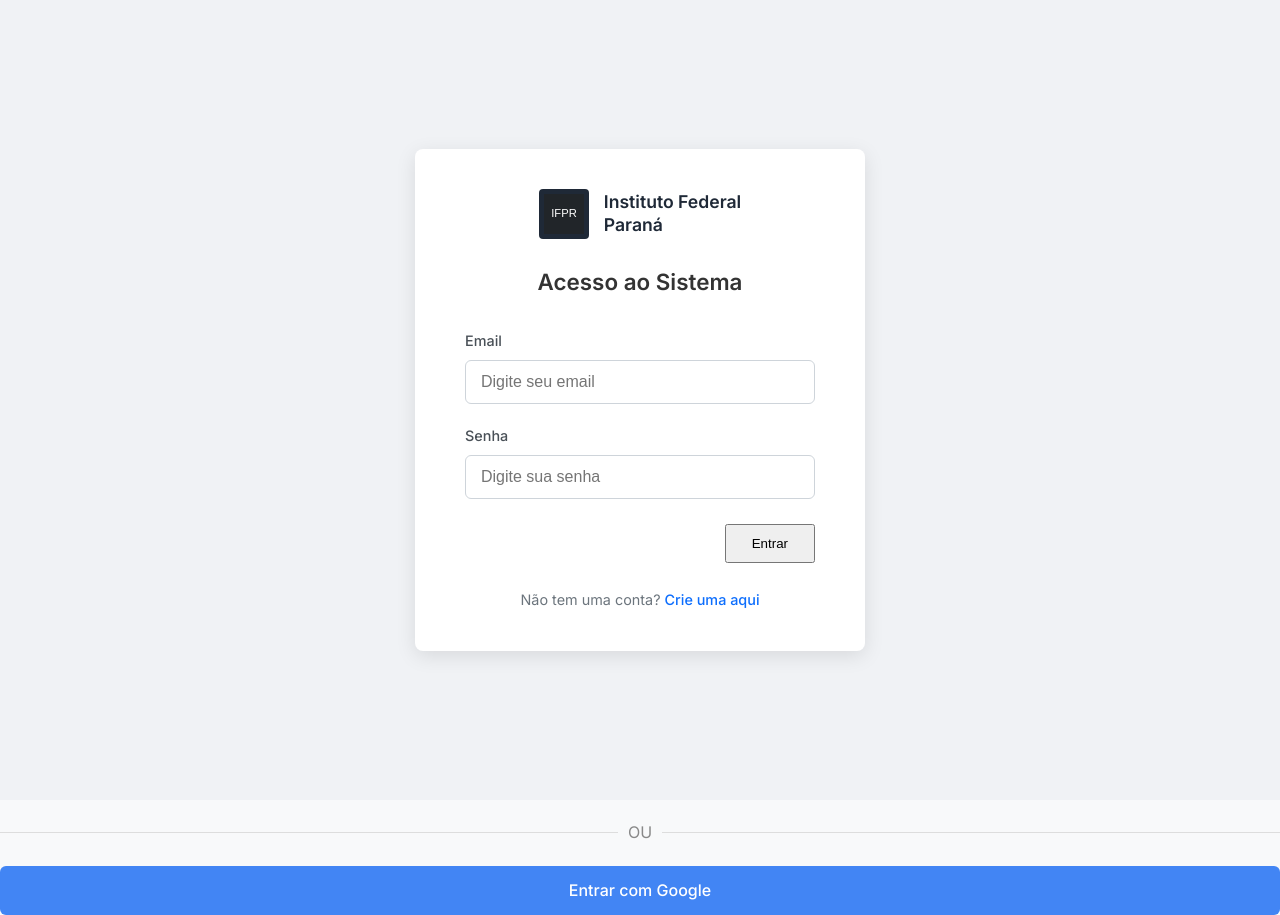
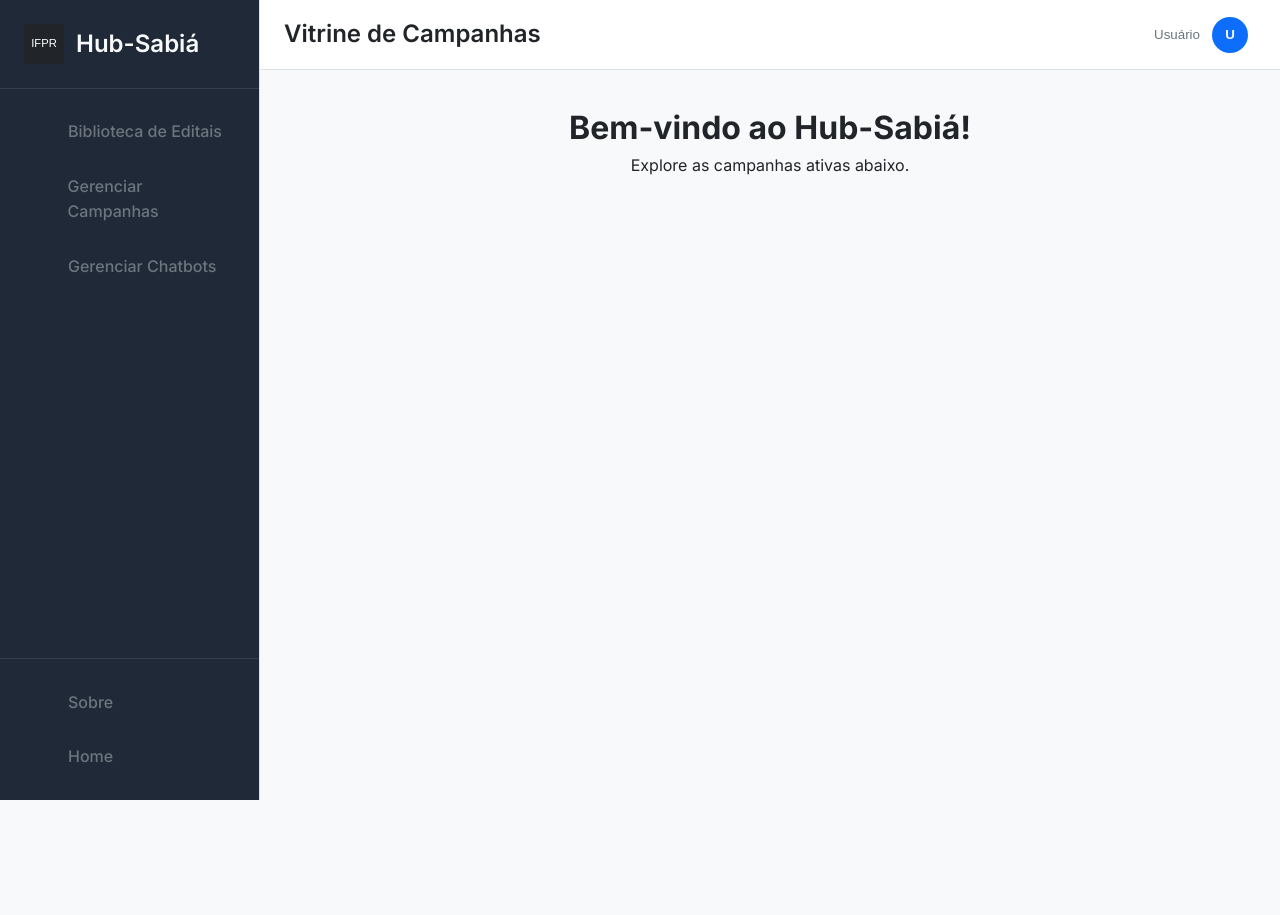
Before and after one commit to HubSabia/HubSabia_Front_e_Back, a Vue app in the folder frontend/: page / in a window 1280 px wide. Before the commit this address led to /login. After the commit the page ends 800 px from the top, so only its background shows below. Built offline with nearby package versions, Linux system fonts and the light colour scheme.

Commit message:
Frondend para vitrine

```diff
--- a/frontend/package.json
+++ b/frontend/package.json
@@ -13,7 +13,7 @@
     "axios": "^1.9.0",
     "jwt-decode": "^4.0.0",
     "marked": "^15.0.12",
-    "pinia": "^3.0.3",
+    "pinia": "^3.0.4",
     "vue": "^3.5.13",
     "vue-router": "^4.5.1",
     "vue-toastification": "^2.0.0-rc.5"
--- a/frontend/src/router/index.js
+++ b/frontend/src/router/index.js
@@ -1,6 +1,12 @@
 import { createRouter, createWebHistory } from 'vue-router';
 
 const routes = [
+  {
+    path: '/',
+    name: 'Vitrine',
+    component: () => import('@/views/VitrineView.vue'),
+    meta: { title: 'Vitrine de Campanhas' }
+  },
   {
     path: '/login',
     name: 'Login',
@@ -12,10 +18,6 @@ const routes = [
     name: 'Register',
     component: () => import('@/views/RegisterView.vue'),
     meta: { title: 'Registrar' }
-  },
-  {
-    path: '/',
-    redirect: '/login'
   },
   {
       path: '/login-success',
--- /dev/null
+++ b/frontend/src/stores/authStore.js
@@ -0,0 +1,31 @@
+import { defineStore } from 'pinia';
+import { ref, computed } from 'vue';
+import { jwtDecode } from 'jwt-decode';
+
+export const useAuthStore = defineStore('auth', () => {
+    // ESTADO: Armazena o token e as informações do usuário
+    const token = ref(localStorage.getItem('authToken'));
+    const user = ref(token.value ? jwtDecode(token.value).usuario : null);
+
+    // GETTERS (COMPUTED): Informações derivadas do estado
+    const isAuthenticated = computed(() => !!token.value);
+    const isAdmin = computed(() => user.value?.role === 'admin');
+
+    // AÇÕES (FUNCTIONS): Funções que modificam o estado
+    function login(newToken) {
+        token.value = newToken;
+        localStorage.setItem('authToken', newToken);
+        user.value = jwtDecode(newToken).usuario;
+    }
+
+    function logout() {
+        token.value = null;
+        user.value = null;
+        localStorage.removeItem('authToken');
+        // Redireciona para a página de login
+        window.location.href = '/login';
+    }
+
+    // Retorna tudo o que os componentes precisam acessar
+    return { token, user, isAuthenticated, isAdmin, login, logout };
+});
--- a/frontend/src/views/LoginSuccessView.vue
+++ b/frontend/src/views/LoginSuccessView.vue
@@ -10,10 +10,12 @@
 <script setup>
 import { onMounted } from 'vue';
 import { useRoute, useRouter } from 'vue-router';
+import { useAuthStore } from '@/stores/authStore';
 
 onMounted(() => {
   const route = useRoute();
   const router = useRouter();
+  const authStore = useAuthStore();
 
   // 1. Pega o token que o nosso backend enviou pela URL
   const token = route.query.token;
@@ -22,6 +24,7 @@ onMounted(() => {
     // 2. Salva o token no localStorage, para que o usuário continue logado
     localStorage.setItem('authToken', token);
 
+    authStore.login(token);
     // 3. Redireciona o usuário para a página principal do dashboard (ou outra página)
     // O window.location.href força um recarregamento completo da página,
     // o que é útil para garantir que o estado de autenticação seja atualizado em toda a aplicação.
--- /dev/null
+++ b/frontend/src/views/VitrineView.vue
@@ -0,0 +1,15 @@
+<!-- frontend/src/views/VitrineView.vue -->
+<template>
+  <div class="vitrine-container">
+    <h1>Bem-vindo ao Hub-Sabiá!</h1>
+    <p>Explore as campanhas ativas abaixo.</p>
+    <!-- Aqui iremos listar as campanhas públicas no futuro -->
+  </div>
+</template>
+
+<style scoped>
+  .vitrine-container {
+    padding: 2rem;
+    text-align: center;
+  }
+</style>
```
Also changed, not shown: 1 other file (tests, documents, lock files or other folders).
